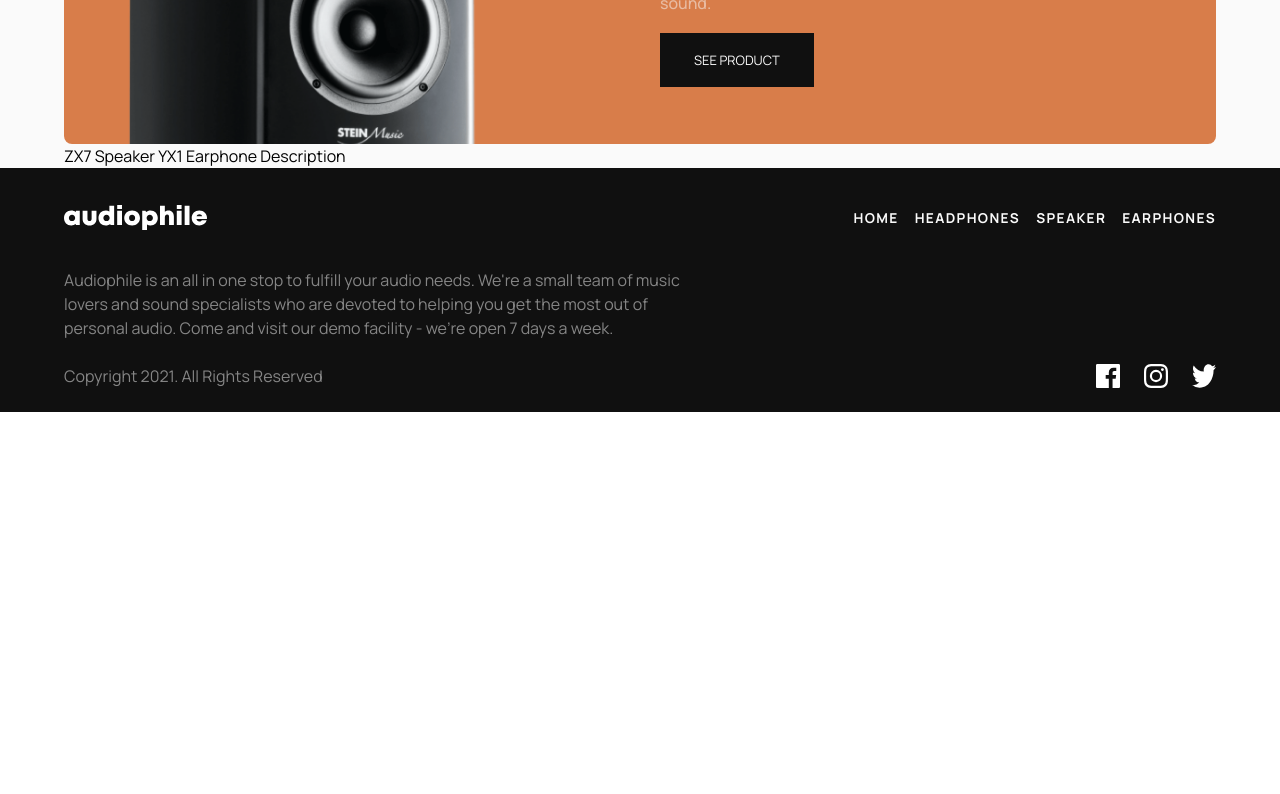
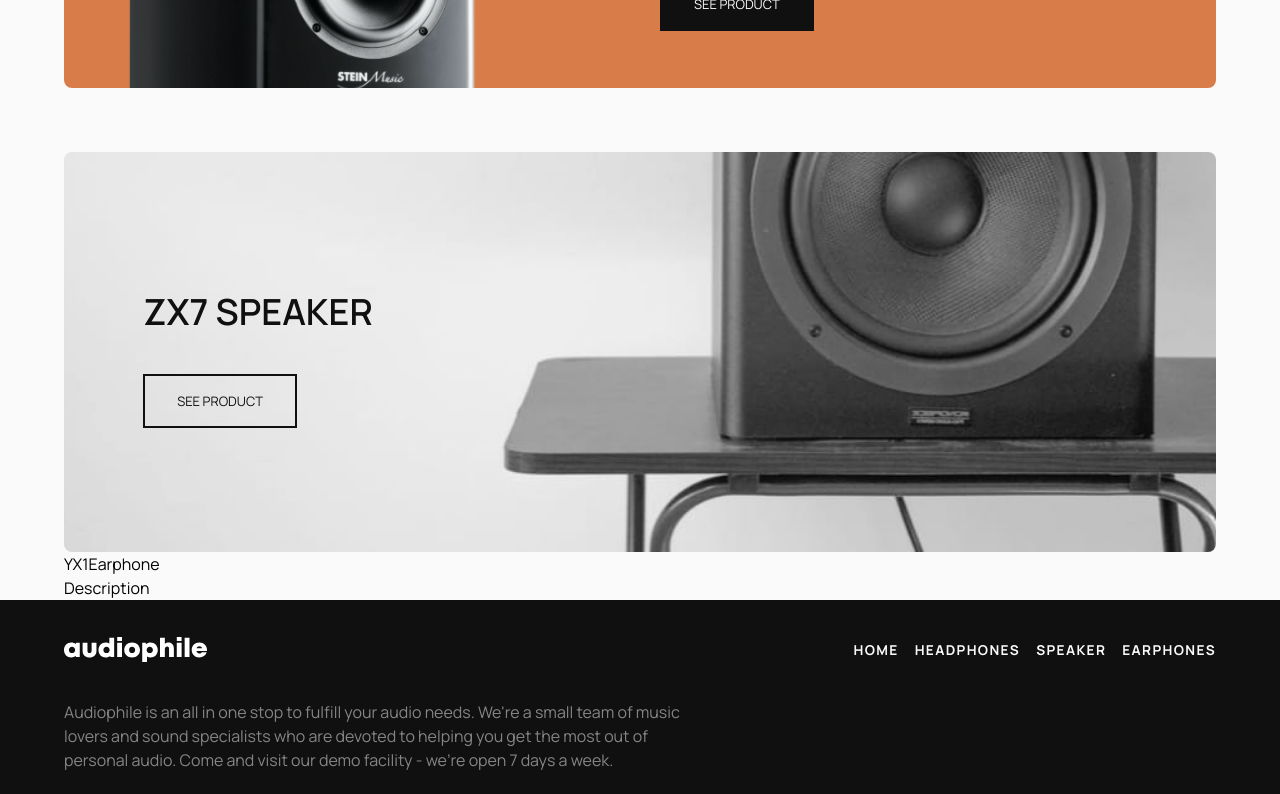
Before and after one commit to MonarchRyuzaki/Audiophile, a React app in the folder client/: page / in a window 1280 px wide. Shown: the part 1652-2446 px from the top of the page. Before the commit the page ends 2064 px from the top, so only its background shows below. Built offline with nearby package versions, Linux system fonts and the light colour scheme; the HTML template or start-up script is replaced by a standard one.

Commit message:
ZX7 Speaker add added

```diff
--- a/client/src/Pages/Home/Home.jsx
+++ b/client/src/Pages/Home/Home.jsx
@@ -1,12 +1,10 @@
 import { ItemsList } from "../../components";
-import { Hero, ZX9Speaker } from "./components";
+import { Hero, ZX9Speaker, ZX7Speaker, YX1Earphone } from "./components";
 
 const Home = () => {
   return (
     <div className="w-full overflow-hidden">
-      <div
-        className="bg-hero flex justify-center items-center px-6 sm:px-16 min-h-[83vh]"
-      >
+      <div className="bg-hero flex justify-center items-center px-6 sm:px-16 min-h-[83vh]">
         <div className="w-full xl:max-w-[1280px]">
           <Hero />
         </div>
@@ -15,10 +13,9 @@ const Home = () => {
         <div className="w-full xl:max-w-[1280px]">
           <ItemsList />
           <ZX9Speaker />
-          ZX7 Speaker
-          YX1 Earphone
-          Description{" "}
-          {/* From main component */}
+          <ZX7Speaker />
+          <YX1Earphone />
+          Description {/* From main component */}
         </div>
       </div>
     </div>
--- a/client/src/Pages/Home/components/Hero.jsx
+++ b/client/src/Pages/Home/components/Hero.jsx
@@ -12,10 +12,10 @@ const Hero = () => {
             HEADPHONES
           </h1>
           <p className="text-[1.06rem] max-w-[400px] mb-10">
-          Experience natural, lifelike audio and exceptional build quality made
-          for the passionate music enthusiast.
+            Experience natural, lifelike audio and exceptional build quality
+            made for the passionate music enthusiast.
           </p>
-        <SeeProduct />
+          <SeeProduct bg="orange" text="primary" />
         </div>
         <div className="hidden lg:block">
           <img src={HeroImage} alt="" />
@@ -31,7 +31,7 @@ const Hero = () => {
           Experience natural, lifelike audio and exceptional build quality made
           for the passionate music enthusiast.
         </div>
-        <SeeProduct bg="orange" text="primary"/>
+        <SeeProduct bg="orange" text="primary" />
       </section>
     </>
   );
--- /dev/null
+++ b/client/src/Pages/Home/components/YX1Earphone.jsx
@@ -0,0 +1,9 @@
+import React from 'react'
+
+const YX1Earphone = () => {
+  return (
+    <div>YX1Earphone</div>
+  )
+}
+
+export default YX1Earphone
--- /dev/null
+++ b/client/src/Pages/Home/components/ZX7Speaker.jsx
@@ -0,0 +1,15 @@
+import desktop from "../../../assets/home/desktop/image-speaker-zx7.jpg";
+import { SeeProduct } from "../../../components";
+
+const ZX7Speaker = () => {
+  return (
+    <div className="bg-zx7 h-[400px] rounded-lg mt-16 px-6">
+      <div className="relative top-[35%] left-[5%]">
+        <h1 className="text-black text-4xl font-semibold mb-14">ZX7 SPEAKER</h1>
+        <SeeProduct text="black" />
+      </div>
+    </div>
+  );
+};
+
+export default ZX7Speaker;
--- a/client/src/Pages/Home/components/ZX9Speaker.jsx
+++ b/client/src/Pages/Home/components/ZX9Speaker.jsx
@@ -8,7 +8,7 @@ const img = selectImage(desktop, tablet, mobile);
 
 const ZX9Speaker = () => {
   return (
-    <div className="bg-orange flex flex-col lg:flex-row  overflow-hidden px-16 pt-24 justify-center lg:justify-between items-center rounded-lg mt-24 pb-10 lg:pb-0 gap-10">
+    <div className="bg-orange flex flex-col lg:flex-row  overflow-hidden px-16 pt-10 justify-center lg:justify-between items-center rounded-lg mt-24 pb-10 lg:pb-0 gap-10">
       <div className="relative flex-1">
         <img
           src={img}
--- a/client/src/Pages/Home/components/index.js
+++ b/client/src/Pages/Home/components/index.js
@@ -1,7 +1,11 @@
 import Hero from "./Hero";
 import ZX9Speaker from "./ZX9Speaker";
+import ZX7Speaker from "./ZX7Speaker";
+import YX1Earphone from "./YX1Earphone";
 
 export {
     Hero,
-    ZX9Speaker
+    ZX9Speaker,
+    ZX7Speaker,
+    YX1Earphone
 }
--- a/client/src/components/SeeProduct.jsx
+++ b/client/src/components/SeeProduct.jsx
@@ -1,7 +1,7 @@
 import { Link } from "react-router-dom"
 
 
-const SeeProduct = ({link, bg="orange", text="white"}) => {
+const SeeProduct = ({link, bg, text}) => {
   return (
     <Link to="#" className={`uppercase bg-${bg} text-${text} text-[.8125rem] px-8 py-4 mt-[-10px] hover:opacity-[89%] border-2 border-black`}>
         see product
--- a/client/src/index.css
+++ b/client/src/index.css
@@ -20,9 +20,19 @@ body {
     background-position: center;
 }
 
+.bg-zx7{
+    background-image: url("./assets//home/mobile/image-speaker-zx7.jpg");
+    background-size: cover;
+    background-position: center;
+    background-repeat: no-repeat;
+}
+
 @media (min-width: 640px) {
     .bg-hero {
         background-image: url("./assets/home/tablet/image-header.jpg");
+    }
+    .bg-zx7{
+        background-image: url("./assets//home/tablet/image-speaker-zx7.jpg");
     }
 }
 
@@ -33,4 +43,7 @@ body {
         background-image: none;
         /* Remove the background image above lg */
     }
+    .bg-zx7{
+        background-image: url("./assets//home/desktop/image-speaker-zx7.jpg");
+    }
 }
```
Lines whose indentation alone changed are shown as unchanged.
